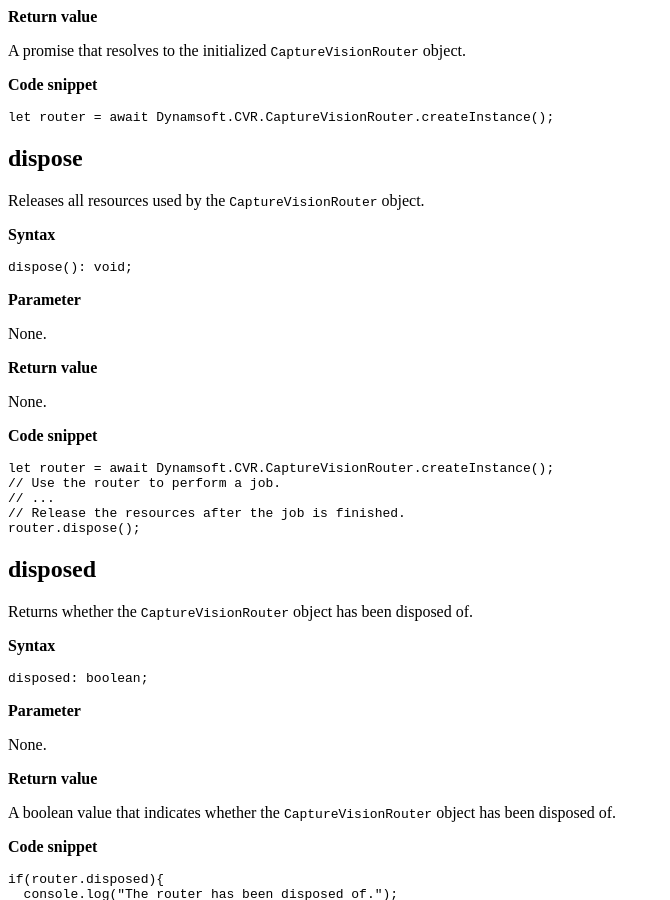
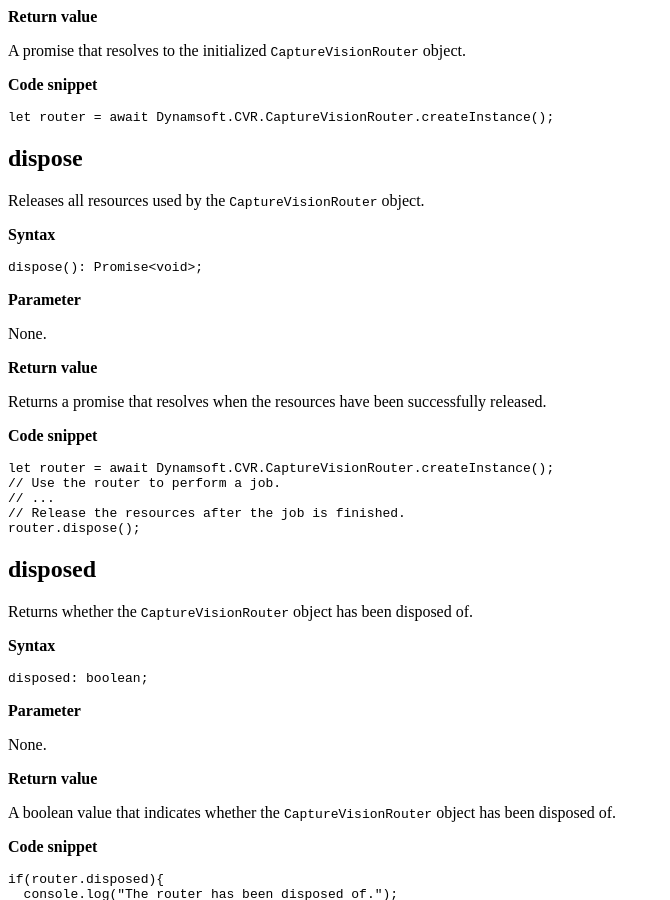
Before and after one commit to dynamsoft-docs/capture-vision-docs-js, a Jekyll site: the page built from programming/javascript/api-reference/capture-vision-router/instantiate.md, in a window 1280 px wide and 900 px high, scrolled down 1852 px. Shown: the whole window, without its empty margins (0-670 px from the left). Built offline with Jekyll 4.4.1, drawn with Linux system fonts in a browser that asks for light colours.

Commit message:
update dispose()

````diff
--- a/programming/javascript/api-reference/capture-vision-router/instantiate.md
+++ b/programming/javascript/api-reference/capture-vision-router/instantiate.md
@@ -103,7 +103,7 @@ Releases all resources used by the `CaptureVisionRouter` object.
 **Syntax**
 
 ```typescript
-dispose(): void;
+dispose(): Promise<void>;
 ```
 
 **Parameter**
@@ -112,7 +112,7 @@ None.
 
 **Return value**
 
-None.
+Returns a promise that resolves when the resources have been successfully released.
 
 **Code snippet**
 
````
